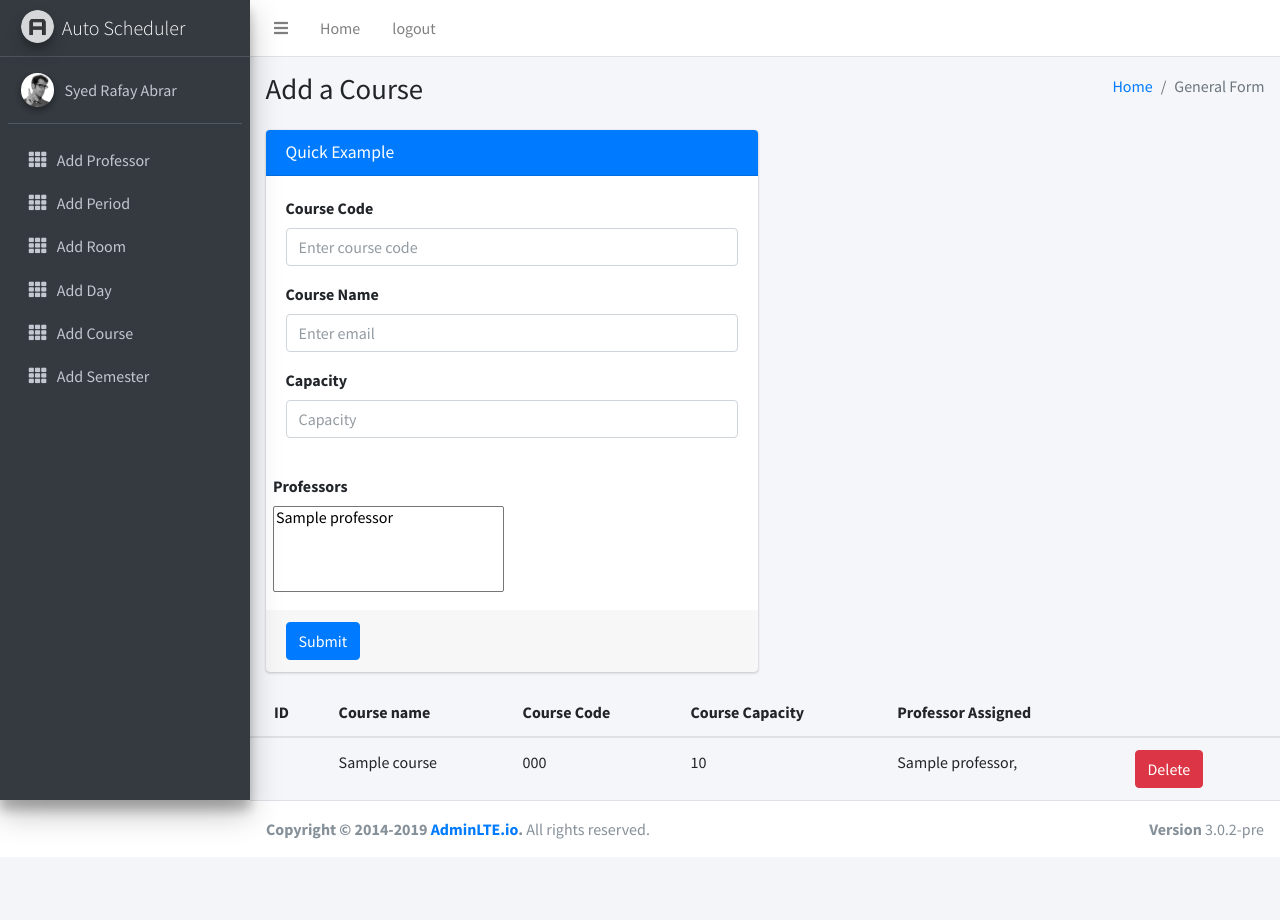
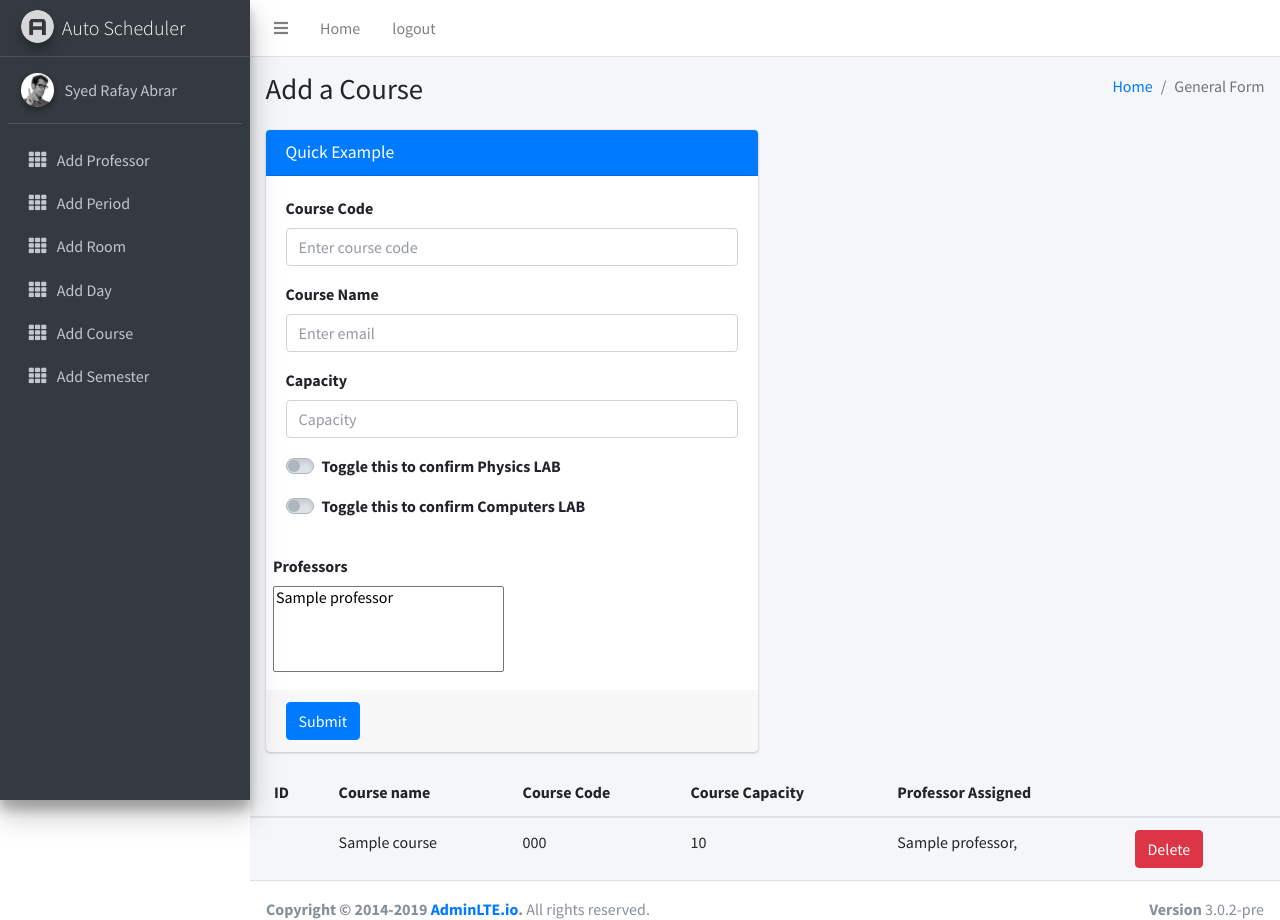
Before and after one commit to SyedRafayAbrar/Auto_Scheduler_FYP, a Django app: page /courses in a window 1280 px wide. Shown: the top 920 px of the page. Before the commit the page ends 839 px from the top, so only its background shows below. Run offline with Django 3.2, Linux system fonts and the light colour scheme; tables that the repository leaves empty hold one stand-in row (values such as "Sample post"); some libraries are stand-ins or nearby versions.

Commit message:
added switch

```diff
--- a/Auto_Scheduler/Templates/Course.html
+++ b/Auto_Scheduler/Templates/Course.html
@@ -49,6 +49,18 @@
                   <div class="form-group">
                     <label for="exampleInputEmail1">Capacity</label>
                     <input type="text" class="form-control" id="" placeholder="Capacity" name="course_capacity">
+                  </div>
+                  <div class="form-group">
+                    <div class="custom-control custom-switch">
+                      <input type="checkbox" class="custom-control-input" name="physics_switch" id="customSwitch1">
+                      <label class="custom-control-label" for="customSwitch1">Toggle this to confirm Physics LAB</label>
+                    </div>
+                  </div>
+                  <div class="form-group">
+                    <div class="custom-control custom-switch">
+                      <input type="checkbox" class="custom-control-input" name="computer_switch" id="customSwitch2">
+                      <label class="custom-control-label" for="customSwitch2">Toggle this to confirm Computers LAB</label>
+                    </div>
                   </div>
 
                 </div>
--- a/Auto_Scheduler/Templates/Professor.html
+++ b/Auto_Scheduler/Templates/Professor.html
@@ -53,6 +53,7 @@
                       <label class="custom-control-label" for="customSwitch1">Toggle this to for Permanant Teacher</label>
                     </div>
                   </div>
+
 
 
                   <div class="col-md-6" id="timeselection">
```
